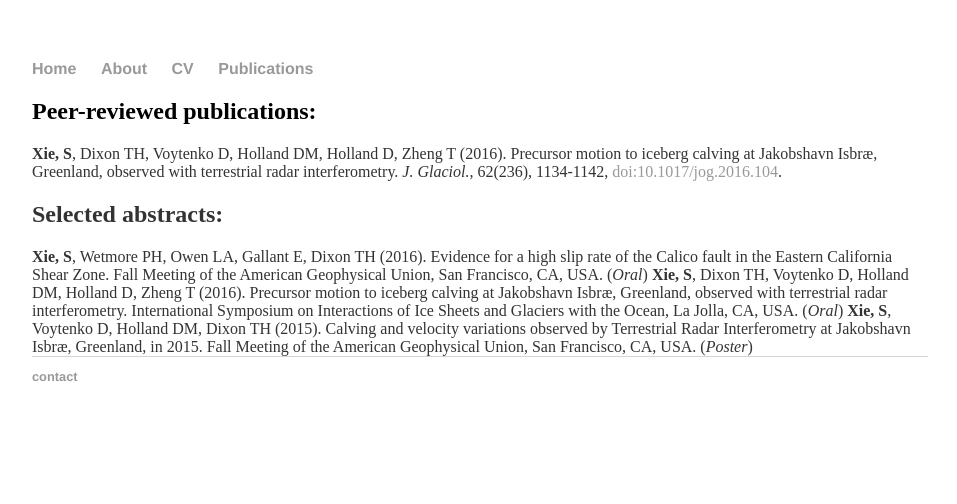
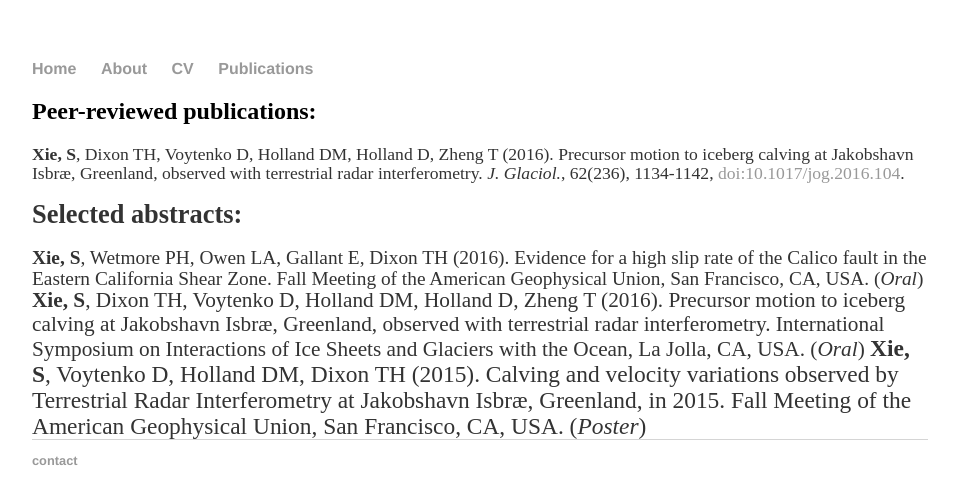
Before and after one commit to suruixie/suruixie.github.io, a Jekyll site: the page built from publications/index.html, in a window 1280 px wide. Shown: the top 504 px of the page, without its empty margins (160-1117 px from the left). Built offline with Jekyll 4.4.1, drawn with Linux system fonts in a browser that asks for light colours.

Commit message:
Update main.css

```diff
--- a/css/main.css
+++ b/css/main.css
@@ -29,8 +29,8 @@
     color: #333;
 }
 pl {
-    font-size: 1.em;
-    line-height: 1.em;
+    font-size: 1.1em;
+    line-height: 1.1em;
     color: #333;
 }
 footer {
```
